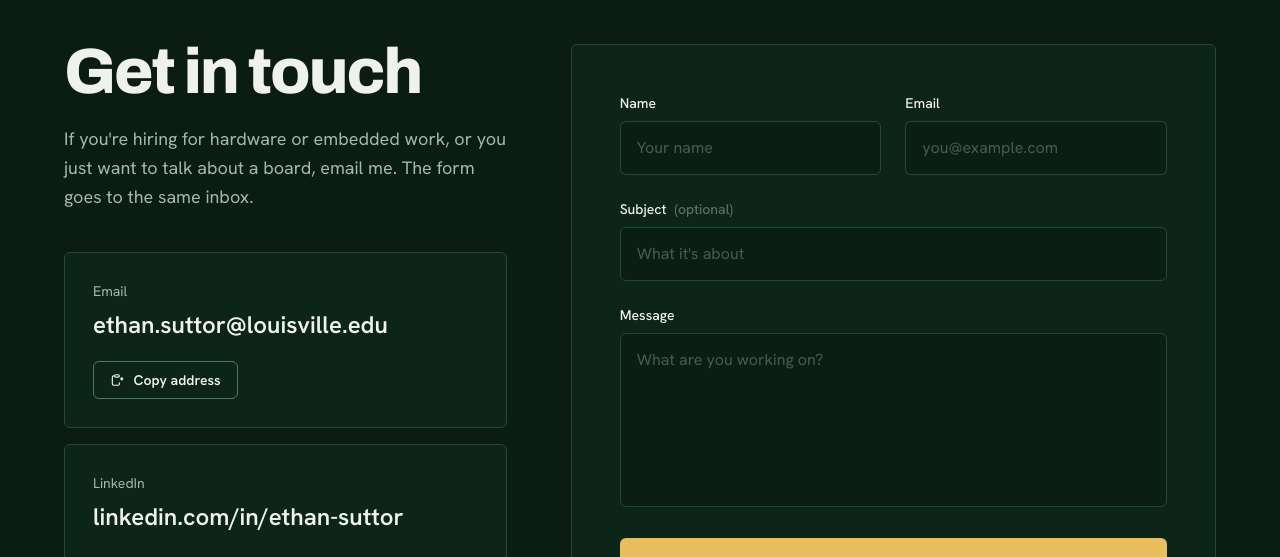
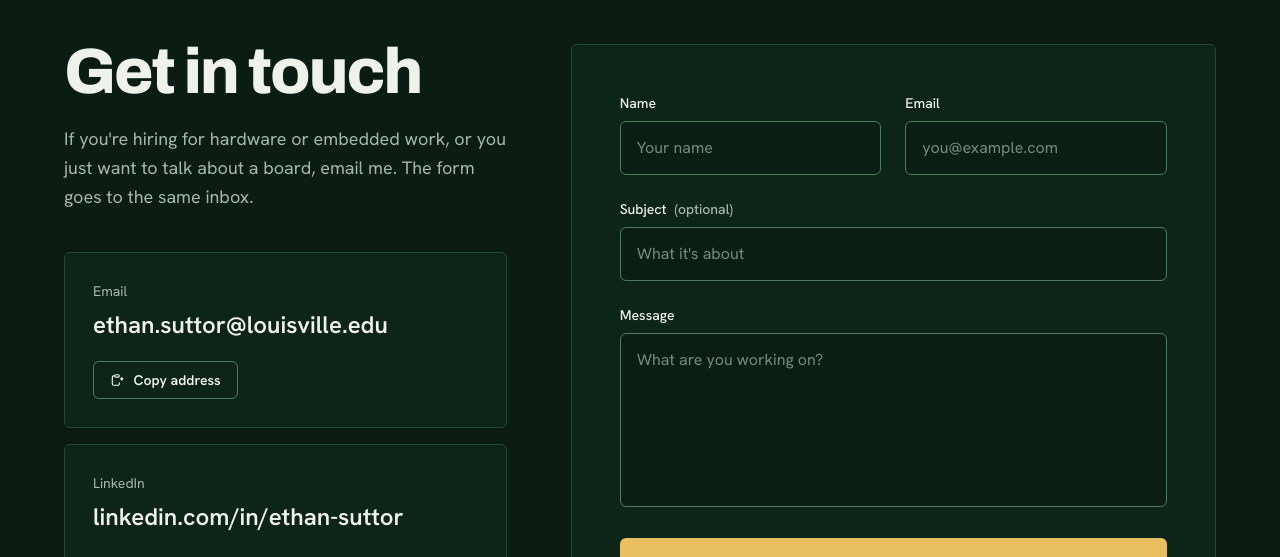
Before and after one commit to Ethansuttor/portfolio-website, a Next.js app: page / in a window 1280 px wide. Shown: the part 7380-7937 px from the top of the page. Built offline with nearby package versions, Linux system fonts and the light colour scheme; a web font is replaced by a local one.

Commit message:
Fix contact contrast and persistent accessible field feedback

```diff
--- a/src/components/Contact.tsx
+++ b/src/components/Contact.tsx
@@ -2,16 +2,17 @@
 
 import { useEffect, useState } from "react";
 import { EMAIL, LINKEDIN_LABEL, LINKEDIN_URL } from "@/lib/site";
-import { CONTACT_LIMITS, EMAIL_PATTERN, HONEYPOT_FIELD } from "@/lib/contact";
+import { CONTACT_LIMITS, HONEYPOT_FIELD, validateContactField, type ContactErrors, type RequiredContactField } from "@/lib/contact";
 
 type Status = "idle" | "loading" | "success" | "error";
 
 const EMPTY_FORM = { name: "", email: "", subject: "", message: "" };
+const REQUIRED_FIELDS = ["name", "email", "message"] as const;
 
 const labelClass = "block text-sm font-medium text-on-surface mb-2";
 
 const controlClass =
-  "w-full rounded-md bg-background/70 border border-outline-variant px-4 py-3.5 focus:outline-none focus:border-primary focus:ring-4 focus:ring-primary/15 transition-[border-color,box-shadow] duration-200 text-on-surface placeholder:text-on-surface-variant/40 disabled:opacity-40";
+  "w-full rounded-md bg-background/70 border border-outline px-4 py-3.5 focus:outline-none focus:border-primary focus:ring-4 focus:ring-primary/15 transition-[border-color,box-shadow] duration-200 text-on-surface placeholder:text-on-surface-variant/70 disabled:opacity-40";
 
 function Field({
   id,
@@ -29,7 +30,7 @@ function Field({
       <label htmlFor={id} className={labelClass}>
         {label}
         {hint && (
-          <span className="ml-2 text-on-surface-variant/50 normal-case tracking-normal">{hint}</span>
+          <span className="ml-2 text-on-surface-variant normal-case tracking-normal">{hint}</span>
         )}
       </label>
       {children}
@@ -105,32 +106,35 @@ export function Contact() {
   const [honeypot, setHoneypot] = useState("");
   const [status, setStatus] = useState<Status>("idle");
   const [errorMsg, setErrorMsg] = useState("");
-
-  // Clear the result banner on a timer. Doing this in an effect rather than a
-  // bare setTimeout in the handler means unmounting mid-countdown can't fire a
-  // setState on a dead component.
-  useEffect(() => {
-    if (status !== "success" && status !== "error") return;
-    const timer = setTimeout(() => setStatus("idle"), 6000);
-    return () => clearTimeout(timer);
-  }, [status]);
+  const [errors, setErrors] = useState<ContactErrors>({});
 
   const setField = (field: keyof typeof EMPTY_FORM) => (
     e: React.ChangeEvent<HTMLInputElement | HTMLTextAreaElement>,
-  ) => setFormData((prev) => ({ ...prev, [field]: e.target.value }));
+  ) => {
+    const value = e.target.value;
+    setFormData((prev) => ({ ...prev, [field]: value }));
+    if (field !== "subject") setErrors((prev) => ({ ...prev, [field]: undefined }));
+    if (status === "error" || status === "success") setStatus("idle");
+  };
 
-  const handleSubmit = async (e: React.FormEvent) => {
+  const validateField = (field: RequiredContactField) => {
+    setErrors((prev) => ({ ...prev, [field]: validateContactField(field, formData[field]) }));
+  };
+
+  const handleSubmit = async (e: React.FormEvent<HTMLFormElement>) => {
     e.preventDefault();
 
     // Catch the obvious problems before a round trip.
-    if (!formData.name.trim() || !formData.email.trim() || !formData.message.trim()) {
-      setErrorMsg("Name, email, and message are all required.");
-      setStatus("error");
-      return;
-    }
-    if (!EMAIL_PATTERN.test(formData.email.trim())) {
-      setErrorMsg("That email address doesn't look right.");
-      setStatus("error");
+    const nextErrors: ContactErrors = {
+      name: validateContactField("name", formData.name),
+      email: validateContactField("email", formData.email),
+      message: validateContactField("message", formData.message),
+    };
+    setErrors(nextErrors);
+    const invalidField = REQUIRED_FIELDS.find((field) => nextErrors[field]);
+    if (invalidField) {
+      setStatus("idle");
+      e.currentTarget.querySelector<HTMLElement>(`#contact-${invalidField}`)?.focus();
       return;
     }
 
@@ -146,13 +150,15 @@ export function Contact() {
 
       if (!res.ok) {
         const data = await res.json().catch(() => ({}));
-        throw new Error(data.error || "Something went wrong.");
+        setErrorMsg(res.status < 500 && typeof data.error === "string" ? data.error : "");
+        setStatus("error");
+        return;
       }
 
       setStatus("success");
       setFormData(EMPTY_FORM);
-    } catch (err) {
-      setErrorMsg(err instanceof Error ? err.message : "Failed to send. Please try again.");
+    } catch {
+      setErrorMsg("");
       setStatus("error");
     }
   };
@@ -201,9 +207,15 @@ export function Contact() {
                 maxLength={CONTACT_LIMITS.name}
                 value={formData.name}
                 onChange={setField("name")}
+                onBlur={() => validateField("name")}
+                aria-invalid={Boolean(errors.name)}
+                aria-describedby={errors.name ? "contact-name-error" : undefined}
                 required
                 disabled={isBusy}
               />
+              {errors.name && (
+                <p id="contact-name-error" className="mt-2 text-sm text-tertiary">{errors.name}</p>
+              )}
             </Field>
 
             <Field id="contact-email" label="Email">
@@ -217,9 +229,15 @@ export function Contact() {
                 maxLength={CONTACT_LIMITS.email}
                 value={formData.email}
                 onChange={setField("email")}
+                onBlur={() => validateField("email")}
+                aria-invalid={Boolean(errors.email)}
+                aria-describedby={errors.email ? "contact-email-error" : undefined}
                 required
                 disabled={isBusy}
               />
+              {errors.email && (
+                <p id="contact-email-error" className="mt-2 text-sm text-tertiary">{errors.email}</p>
+              )}
             </Field>
 
             </div>
@@ -246,9 +264,15 @@ export function Contact() {
                 maxLength={CONTACT_LIMITS.message}
                 value={formData.message}
                 onChange={setField("message")}
+                onBlur={() => validateField("message")}
+                aria-invalid={Boolean(errors.message)}
+                aria-describedby={errors.message ? "contact-message-error" : undefined}
                 required
                 disabled={isBusy}
               />
+              {errors.message && (
+                <p id="contact-message-error" className="mt-2 text-sm text-tertiary">{errors.message}</p>
+              )}
               {remaining < 300 && (
                 <p className="mt-2 text-right text-sm text-on-surface-variant">
                   {remaining} characters left
@@ -280,7 +304,10 @@ export function Contact() {
             <div aria-live="polite" className="empty:hidden">
               {status === "error" && (
                 <p className="text-sm text-tertiary">
-                  {errorMsg}
+                  {errorMsg && <>{errorMsg} </>}
+                  Couldn&apos;t send. Email me at{" "}
+                  <a href={`mailto:${EMAIL}`} className="underline underline-offset-4 break-all">{EMAIL}</a>{" "}
+                  instead.
                 </p>
               )}
               {status === "success" && (
--- a/src/lib/contact.ts
+++ b/src/lib/contact.ts
@@ -18,6 +18,17 @@ export const CONTACT_LIMITS = {
  */
 export const EMAIL_PATTERN = /^[^\s@]+@[^\s@]+\.[^\s@]+$/;
 
+export type RequiredContactField = "name" | "email" | "message";
+export type ContactErrors = Partial<Record<RequiredContactField, string>>;
+
+export function validateContactField(field: RequiredContactField, value: string): string | undefined {
+  const trimmed = value.trim();
+  if (field === "email") {
+    return EMAIL_PATTERN.test(trimmed) ? undefined : "Enter an email like name@example.com";
+  }
+  if (!trimmed) return field === "name" ? "Enter your name" : "Write a message";
+}
+
 /**
  * Hidden field name. Real visitors never see it, so anything filled in here
  * came from a bot walking the DOM.
```
